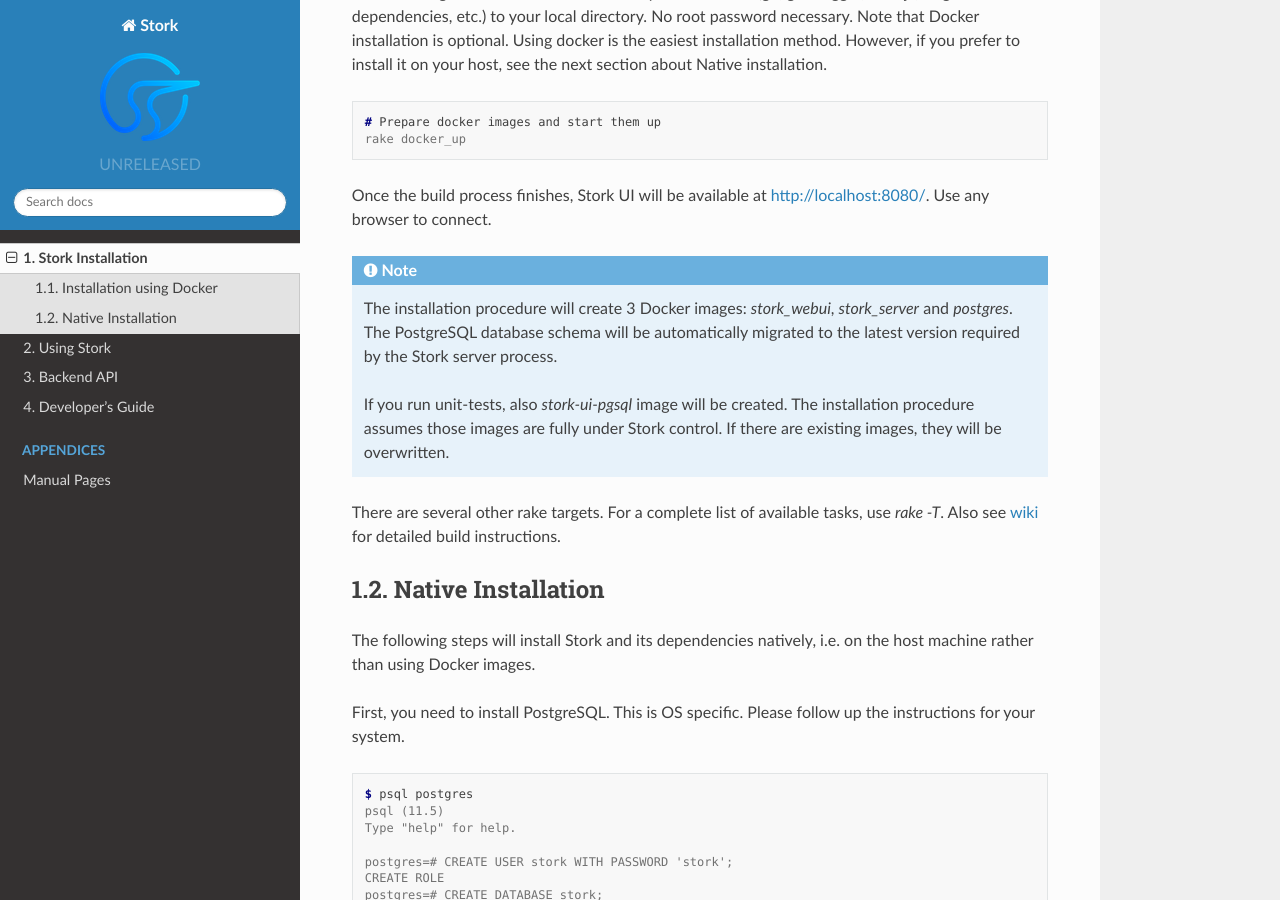
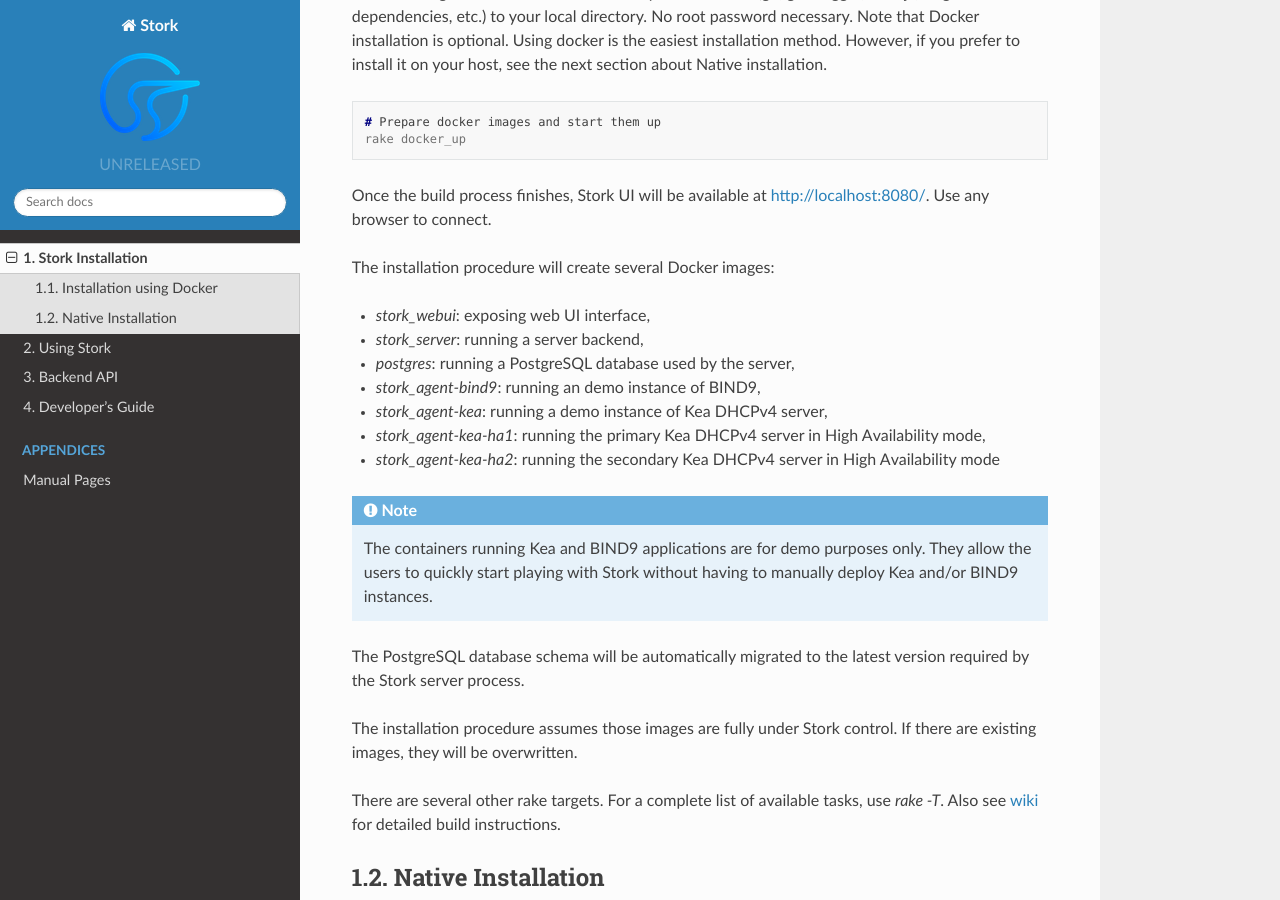
Before and after one commit to isc-projects/stork, a Sphinx documentation site: the page built from doc/install.rst, in a window 1280 px wide and 900 px high, scrolled down 643 px. Built offline with Sphinx 7.4.7 and the Read the Docs theme 2.0.0, drawn with Linux system fonts in a browser that asks for light colours.

Commit message:
[#122] Updated list of containers in install
The latest Stork version starts considerably more containers than the
previous version. This was described in the installation section.

```diff
--- a/doc/install.rst
+++ b/doc/install.rst
@@ -40,15 +40,27 @@ install it on your host, see the next section about Native installation.
 Once the build process finishes, Stork UI will be available at http://localhost:8080/. Use
 any browser to connect.
 
+The installation procedure will create several Docker images:
+
+- `stork_webui`: exposing web UI interface,
+- `stork_server`: running a server backend,
+- `postgres`: running a PostgreSQL database used by the server,
+- `stork_agent-bind9`: running an demo instance of BIND9,
+- `stork_agent-kea`: running a demo instance of Kea DHCPv4 server,
+- `stork_agent-kea-ha1`: running the primary Kea DHCPv4 server in High Availability mode,
+- `stork_agent-kea-ha2`: running the secondary Kea DHCPv4 server in High Availability mode
+
 .. note::
 
-   The installation procedure will create 3 Docker images: `stork_webui`, `stork_server` and `postgres`.
-   The PostgreSQL database schema will be automatically migrated to the latest version required
-   by the Stork server process.
+   The containers running Kea and BIND9 applications are for demo purposes only. They
+   allow the users to quickly start playing with Stork without having to manually
+   deploy Kea and/or BIND9 instances.
 
-   If you run unit-tests, also `stork-ui-pgsql` image will be created. The installation
-   procedure assumes those images are fully under Stork control. If there are existing images,
-   they will be overwritten.
+The PostgreSQL database schema will be automatically migrated to the latest version required
+by the Stork server process.
+
+The installation procedure assumes those images are fully under Stork control. If there are
+existing images, they will be overwritten.
 
 There are several other rake targets. For a complete list of available tasks, use `rake -T`.
 Also see `wiki <https://gitlab.isc.org/isc-projects/stork/wikis/Development-Environment#building-testing-and-running-stork>`_
```
